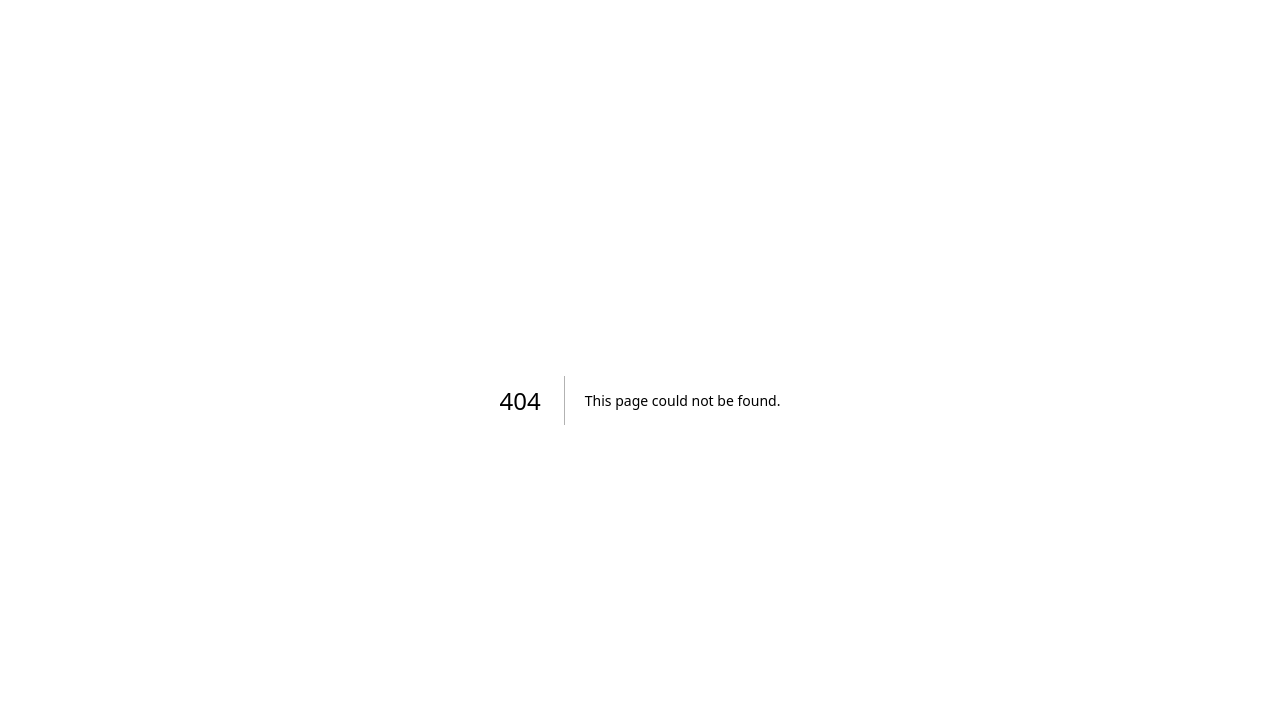
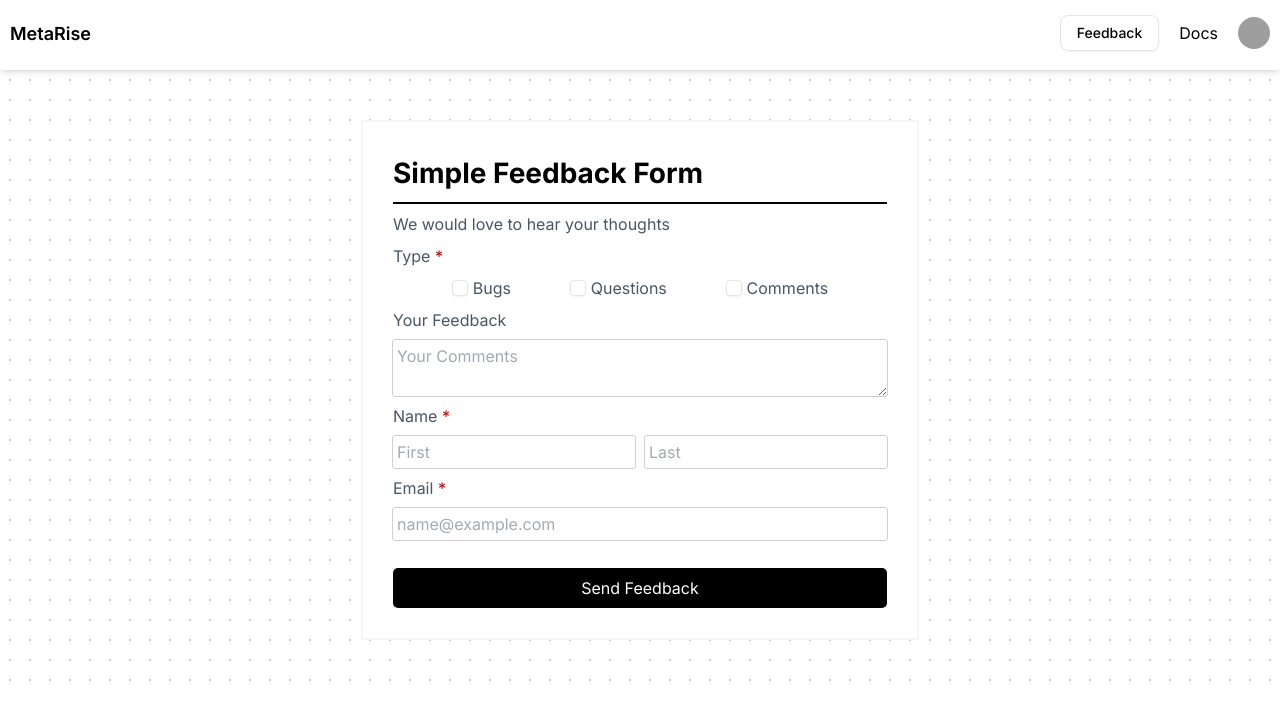
Before and after one commit to thegiridharan/metarise, a Next.js app: page /feedback in a window 1280 px wide. Before the commit this address had no page. Shown: the top 720 px of the page. Built offline with nearby package versions, Linux system fonts and the light colour scheme; grey boxes are pictures that could not be loaded.

Commit message:
Feedback Form Update

```diff
--- a/package.json
+++ b/package.json
@@ -15,6 +15,7 @@
     "@mui/material": "^7.0.2",
     "@radix-ui/react-alert-dialog": "^1.1.7",
     "@radix-ui/react-avatar": "^1.1.4",
+    "@radix-ui/react-checkbox": "^1.3.1",
     "@radix-ui/react-dialog": "^1.1.7",
     "@radix-ui/react-dropdown-menu": "^2.1.7",
     "@radix-ui/react-navigation-menu": "^1.2.6",
--- /dev/null
+++ b/src/app/feedback/page.jsx
@@ -0,0 +1,12 @@
+import FeedBackForm from "@/components/FeedBackForm";
+import Navbar from "@/components/Navbar";
+import NaviMain from "@/components/NaviMain";
+
+export default function FeedBack() {
+    return (
+        <>
+            <NaviMain />
+            <FeedBackForm />
+        </>
+    );
+};
--- a/src/app/page.js
+++ b/src/app/page.js
@@ -1,11 +1,13 @@
 import Image from "next/image";
 import Navbar from "../components/Navbar";
 import NaviMain from "../components/NaviMain";
+import LandingPage from "@/components/LandingPage";
 
 export default function Home() {
   return (
     <div>
       <NaviMain />
+      <LandingPage />
     </div>
   );
 };
--- /dev/null
+++ b/src/components/FeedBackForm.jsx
@@ -0,0 +1,63 @@
+"use client";
+import { toast, Toaster } from "sonner";
+import { useState } from "react";
+import { Checkbox } from "./ui/checkbox";
+
+export default function FeedBackForm() {
+
+    const [feedback, setFeedback] = useState("");
+    const [fname, setFname] = useState("");
+    const [lname, setLname] = useState("");
+    const [email, setEmail] = useState("");
+
+    const sendFeedback = () => {
+        if (feedback && fname && lname && email) {
+            setFeedback("");
+            setFname("");
+            setLname("");
+            setEmail("");
+            toast.success("Feedback sent successfully!");
+        }
+        else {
+            toast.error("Fill all important fields!");
+        }
+    };
+
+    return (
+        <>
+            <div className="h-[620px] w-screen bg-dotted flex items-center justify-center">
+                <div className="outline-2 outline-accent bg-white p-[30px] flex flex-col gap-[8px] text-gray-600">
+                    <p className="text-[28px] font-bold text-black">Simple Feedback Form</p>
+                    <div className="h-[2px] bg-black" />
+                    <p>We would love to hear your thoughts</p>
+                    <p>Type <span className="text-red-700">*</span></p>
+                    <div className="flex items-center justify-evenly">
+                        <div className="flex gap-[5px] items-center">
+                            <Checkbox id="bugs" className="cursor-pointer" />
+                            <label htmlFor="bugs">Bugs</label>
+                        </div>
+                        <div className="flex gap-[5px] items-center">
+                            <Checkbox id="questions" className="cursor-pointer" />
+                            <label htmlFor="questions">Questions</label>
+                        </div>
+                        <div className="flex gap-[5px] items-center">
+                            <Checkbox id="comments" className="cursor-pointer" />
+                            <label htmlFor="comments">Comments</label>
+                        </div>
+                    </div>
+                    <p>Your Feedback</p>
+                    <textarea className="outline p-1 rounded-[2px]" placeholder="Your Comments" value={feedback} onChange={e => setFeedback(e.target.value)} />
+                    <p>Name <span className="text-red-700">*</span></p>
+                    <div className="flex gap-[10px]">
+                        <input className="outline p-1 rounded-[2px]" placeholder="First" value={fname} onChange={e => setFname(e.target.value)} />
+                        <input className="outline p-1 rounded-[2px]" placeholder="Last" value={lname} onChange={e => setLname(e.target.value)} />
+                    </div>
+                    <p>Email <span className="text-red-700">*</span></p>
+                    <input className="outline p-1 rounded-[2px]" placeholder="name@example.com" value={email} onChange={e => setEmail(e.target.value)} />
+                    <button onClick={() => sendFeedback()} className="mt-[20px] bg-black text-white h-[40px] rounded-[5px] cursor-pointer">Send Feedback</button>
+                </div>
+            </div>
+            <Toaster richColors />
+        </>
+    );
+};
--- a/src/components/Integrations.jsx
+++ b/src/components/Integrations.jsx
@@ -63,7 +63,8 @@ export default function Integrations() {
 
     const sanitizeInput = async () => {
         const response = await fetch(`/api/github/${account}`);
-        const result = response.data;
+        const result = response.json();
+        result.then(value => console.log(value));
 
         if (result.status === "404" || result.message === "Not Found") {
             setLoading(false);
@@ -82,11 +83,14 @@ export default function Integrations() {
 
             if (await sanitizeInput()) {
                 const response = await fetch(`/api/github/${account}`);
-                const result = response.data;
+                const result = response.json();
 
-                setStorage(Array.isArray(result) ? result : []);
+                await result.then(value =>
+                    setStorage(value)
+                );
                 setLoad(true);
                 setLoadData(true);
+                console.log(storage);
 
                 const uname = response.data.owner.login;
                 setUsername(uname);
--- a/src/components/LandingPage.jsx
+++ b/src/components/LandingPage.jsx
@@ -5,8 +5,8 @@ function SectionA() {
                 <p className="text-[clamp(1rem,4vw,2rem)]">An SEO App</p>
                 <p className="text-[clamp(1rem,3vw,1.8rem)] text-black/40">Delivering Values through Software and AI.</p>
             </div>
-            <div>
-                <img src="https://encrypted-tbn0.gstatic.com/images?q=tbn:ANd9GcS2W1AMMQG79HoABTFtcKWO1z2U_HgDBmgOBw&s" />
+            <div className="h-[250px] w-[250px]">
+                <img src="https://intersmart.ae/wp-content/uploads/2024/08/SEO-for-Small-Business.webp" />
             </div>
         </div>
     );
@@ -16,7 +16,9 @@ function SectionB() {
     return (
         <>
             <div>
-                <p>Data-Driven SEO Services: Making Informed Decisions for Better Revenue</p>
+                <div>
+                    <p>We Will be soon</p>
+                </div>
             </div>
         </>
     );
--- a/src/components/Navbar.jsx
+++ b/src/components/Navbar.jsx
@@ -21,7 +21,7 @@ export default function Navbar() {
                         <Badge variant="outline">Free Trial</Badge>
                     </div>
                     <div className="flex gap-5 items-center">
-                        <Button variant="outline" className="cursor-pointer">Feedback</Button>
+                        <a href="/feedback"><Button variant="outline" className="cursor-pointer">Feedback</Button></a>
                         <p className="cursor-pointer hover:text-gray-600">Changelog</p>
                         <p className="cursor-pointer hover:text-gray-600">Docs</p>
                         <Popover>
--- a/src/components/NaviMain.jsx
+++ b/src/components/NaviMain.jsx
@@ -14,7 +14,7 @@ export default function NaviMain() {
                         <a href="/" className="font-semibold text-[18px]">MetaRise</a>
                     </div>
                     <div className="flex gap-5 items-center">
-                        <Button variant="outline" className="cursor-pointer">Feedback</Button>
+                        <a href="/feedback"><Button variant="outline" className="cursor-pointer">Feedback</Button></a>
                         <p className="cursor-pointer hover:text-gray-600">Docs</p>
                         <Popover>
                             <PopoverTrigger asChild>
@@ -40,8 +40,6 @@ export default function NaviMain() {
                     </div>
                 </div>
             </div>
-
-            <LandingPage />
         </>
     );
 };
--- /dev/null
+++ b/src/components/ui/checkbox.jsx
@@ -0,0 +1,30 @@
+"use client"
+
+import * as React from "react"
+import * as CheckboxPrimitive from "@radix-ui/react-checkbox"
+import { CheckIcon } from "lucide-react"
+
+import { cn } from "@/lib/utils"
+
+function Checkbox({
+  className,
+  ...props
+}) {
+  return (
+    <CheckboxPrimitive.Root
+      data-slot="checkbox"
+      className={cn(
+        "peer border-input dark:bg-input/30 data-[state=checked]:bg-primary data-[state=checked]:text-primary-foreground dark:data-[state=checked]:bg-primary data-[state=checked]:border-primary focus-visible:border-ring focus-visible:ring-ring/50 aria-invalid:ring-destructive/20 dark:aria-invalid:ring-destructive/40 aria-invalid:border-destructive size-4 shrink-0 rounded-[4px] border shadow-xs transition-shadow outline-none focus-visible:ring-[3px] disabled:cursor-not-allowed disabled:opacity-50",
+        className
+      )}
+      {...props}>
+      <CheckboxPrimitive.Indicator
+        data-slot="checkbox-indicator"
+        className="flex items-center justify-center text-current transition-none">
+        <CheckIcon className="size-3.5" />
+      </CheckboxPrimitive.Indicator>
+    </CheckboxPrimitive.Root>
+  );
+}
+
+export { Checkbox }
```
Also changed, not shown: 1 other file (tests, documents, lock files or other folders).
